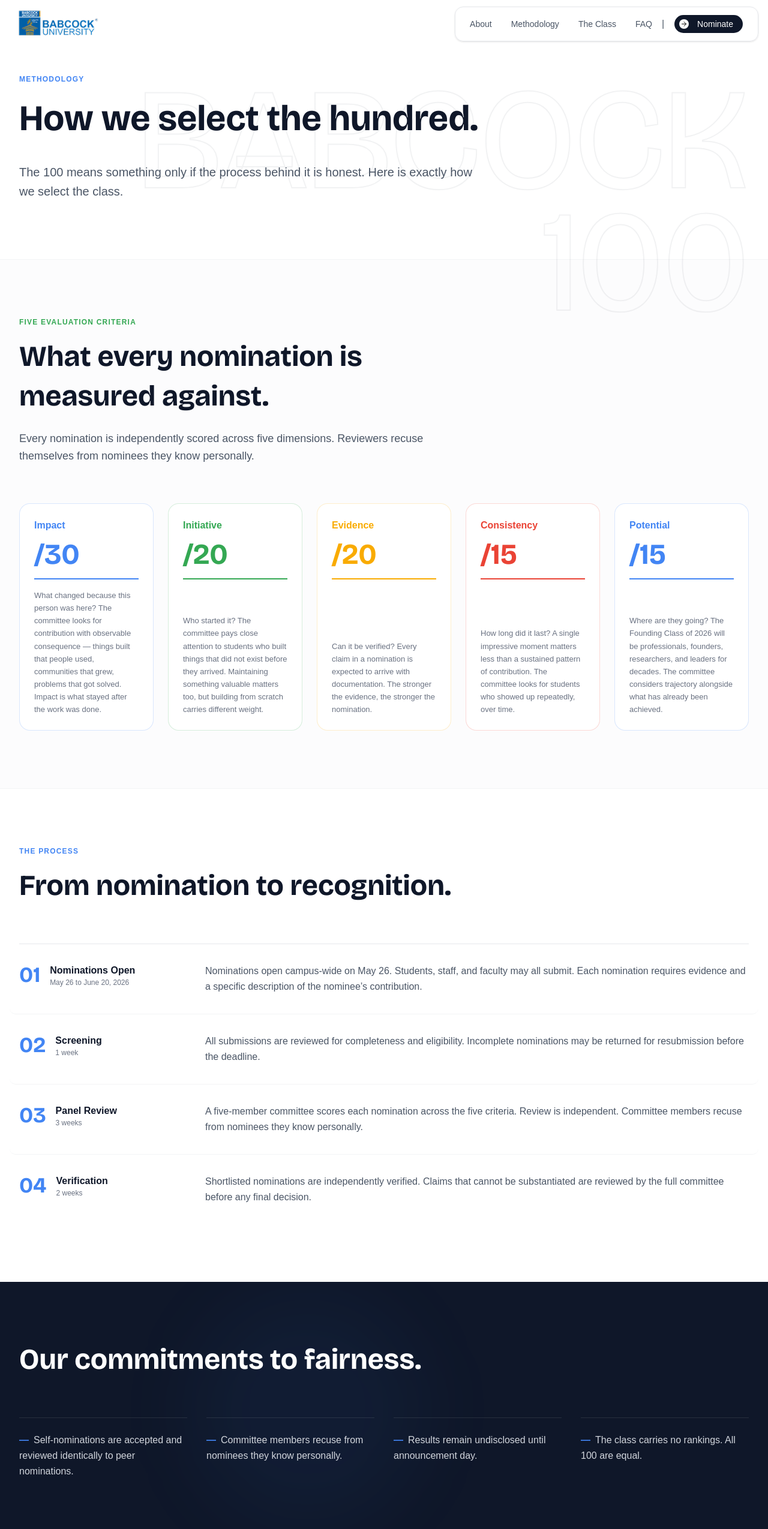
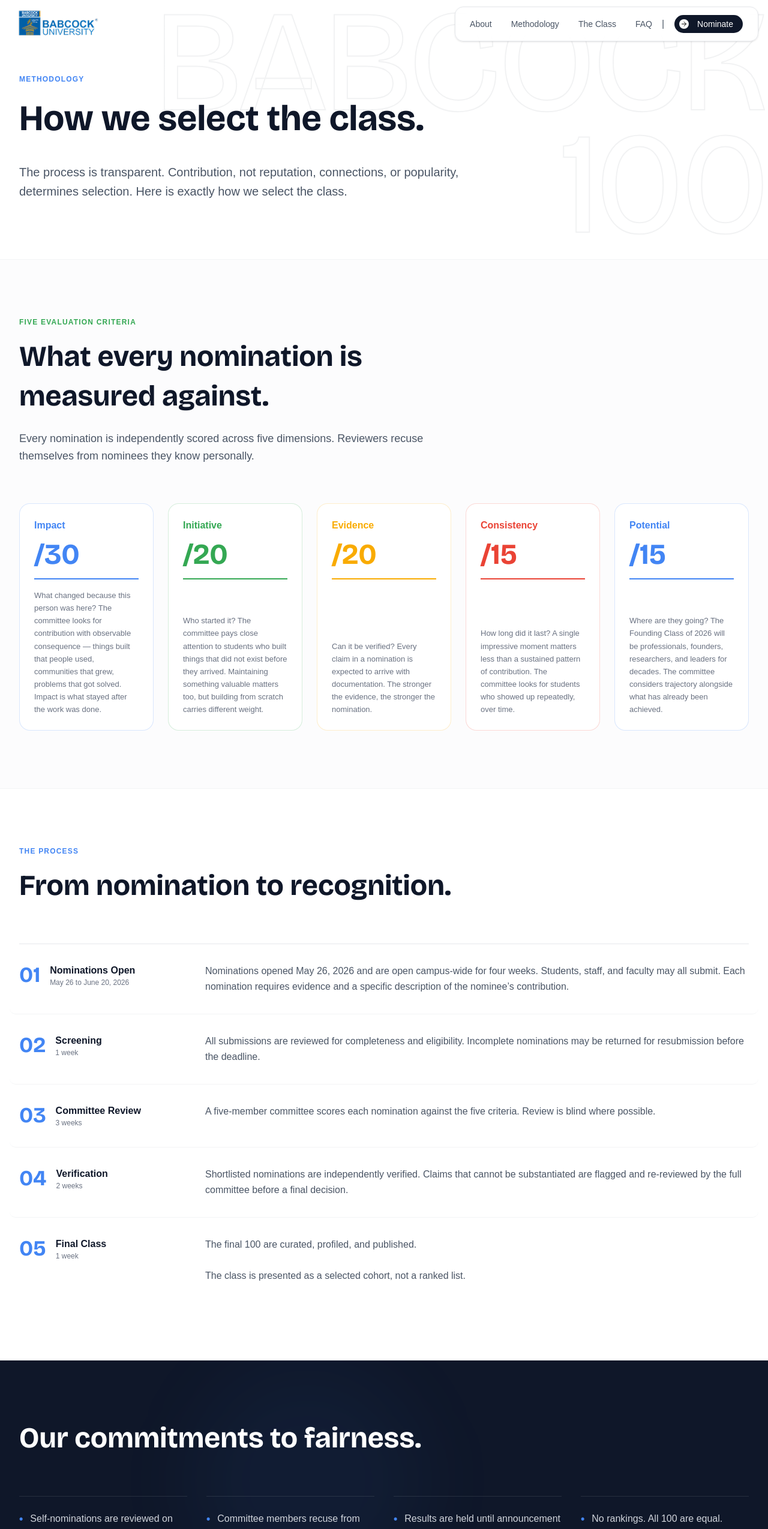
Before and after one commit to GDGBabcockUniversity/the-hundred, a Next.js app: page /methodology in a window 1280 px wide. Shown: the part 20-2569 px from the top of the page at 60% size. Built offline with nearby package versions, Linux system fonts and the light colour scheme; a web font is replaced by a local one.

Commit message:
fix: update nomination descriptions and improve clarity in methodology section

```diff
--- a/app/methodology/page.tsx
+++ b/app/methodology/page.tsx
@@ -47,7 +47,7 @@ export default function MethodologyPage() {
       num: "01",
       title: "Nominations Open",
       duration: "May 26 to June 20, 2026",
-      desc: "Nominations open campus-wide on May 26. Students, staff, and faculty may all submit. Each nomination requires evidence and a specific description of the nominee’s contribution.",
+      desc: "Nominations opened May 26, 2026 and are open campus-wide for four weeks. Students, staff, and faculty may all submit. Each nomination requires evidence and a specific description of the nominee’s contribution.",
     },
     {
       num: "02",
@@ -57,56 +57,50 @@ export default function MethodologyPage() {
     },
     {
       num: "03",
-      title: "Panel Review",
+      title: "Committee Review",
       duration: "3 weeks",
-      desc: "A five-member committee scores each nomination across the five criteria. Review is independent. Committee members recuse from nominees they know personally.",
+      desc: "A five-member committee scores each nomination against the five criteria. Review is blind where possible.",
     },
     {
       num: "04",
       title: "Verification",
       duration: "2 weeks",
-      desc: "Shortlisted nominations are independently verified. Claims that cannot be substantiated are reviewed by the full committee before any final decision.",
+      desc: "Shortlisted nominations are independently verified. Claims that cannot be substantiated are flagged and re-reviewed by the full committee before a final decision.",
+    },
+    {
+      num: "05",
+      title: "Final Class",
+      duration: "1 week",
+      desc: "The final 100 are curated, profiled, and published.\n\nThe class is presented as a selected cohort, not a ranked list.",
     },
   ];
 
   const fairnessCommitments = [
-    "Self-nominations are accepted and reviewed identically to peer nominations.",
+    "Self-nominations are reviewed on the same basis as peer nominations.",
     "Committee members recuse from nominees they know personally.",
-    "Results remain undisclosed until announcement day.",
-    "The class carries no rankings. All 100 are equal.",
+    "Results are held until announcement day.",
+    "No rankings. All 100 are equal.",
   ];
 
   return (
     <div className="bg-white min-h-screen">
-      {/* Back to Home Navigation Anchor */}
-      {/* <div className="max-w-7xl mx-auto px-4 sm:px-6 lg:px-8 pt-36 pb-6">
-        <Link
-          href={PAGES.home}
-          className="inline-flex items-center text-sm font-semibold text-gray-500 hover:text-brand-navy transition-colors group"
-        >
-          <ArrowLeft className="mr-2 w-4 h-4 transform group-hover:-translate-x-1 transition-transform" />
-          Back to home
-        </Link>
-      </div> */}
-
       {/* Hero Section */}
-      <section className="pb-24 px-4 sm:px-6 lg:px-8 pt-36">
-        <div className="max-w-7xl mx-auto">
+      <section className="pb-24 px-4 sm:px-6 lg:px-8 pt-36 relative overflow-hidden">
+        <div className="max-w-7xl mx-auto relative z-10">
           <div className="max-w-3xl">
             <p className="text-brand-blue text-xs font-semibold uppercase tracking-widest mb-4">
               METHODOLOGY
             </p>
             <h1 className="text-5xl md:text-6xl font-serif text-brand-navy leading-snug mb-8 font-bold">
-              How we select the hundred.
+              How we select the class.
             </h1>
             <p className="text-gray-600 text-lg md:text-xl leading-relaxed">
-              The 100 means something only if the process behind it is honest.
-              Here is exactly how we select the class.
+              The process is transparent. Contribution, not reputation, connections, or popularity, determines selection. Here is exactly how we select the class.
             </p>
           </div>
         </div>
 
-        <div className="hidden lg:block relative w-full h-full pointer-events-none select-none opacity-5">
+        <div className="hidden lg:block absolute inset-0 pointer-events-none select-none opacity-5 overflow-hidden">
           <div
             className="absolute right-0 top-1/2 -translate-y-1/2 font-serif text-[12rem] xl:text-[15rem] leading-[0.85] text-transparent text-right whitespace-nowrap"
             style={{ WebkitTextStroke: "2px #0f1729" }}
@@ -193,7 +187,7 @@ export default function MethodologyPage() {
                   </div>
                 </div>
                 <div className="md:col-span-9">
-                  <p className="text-gray-600 text-sm md:text-base leading-relaxed">
+                  <p className="text-gray-600 text-sm md:text-base leading-relaxed whitespace-pre-line">
                     {step.desc}
                   </p>
                 </div>
@@ -219,9 +213,9 @@ export default function MethodologyPage() {
                 key={index}
                 className="border-t border-white/10 pt-6 flex flex-col justify-between h-full"
               >
-                <p className="text-gray-300 text-sm md:text-base leading-relaxed">
-                  <span className="text-brand-blue font-bold mr-2">—</span>
-                  {commitment}
+                <p className="text-gray-300 text-sm md:text-base leading-relaxed flex items-start">
+                  <span className="text-brand-blue font-bold mr-3 mt-1 text-lg leading-none">•</span>
+                  <span>{commitment}</span>
                 </p>
               </div>
             ))}
```
